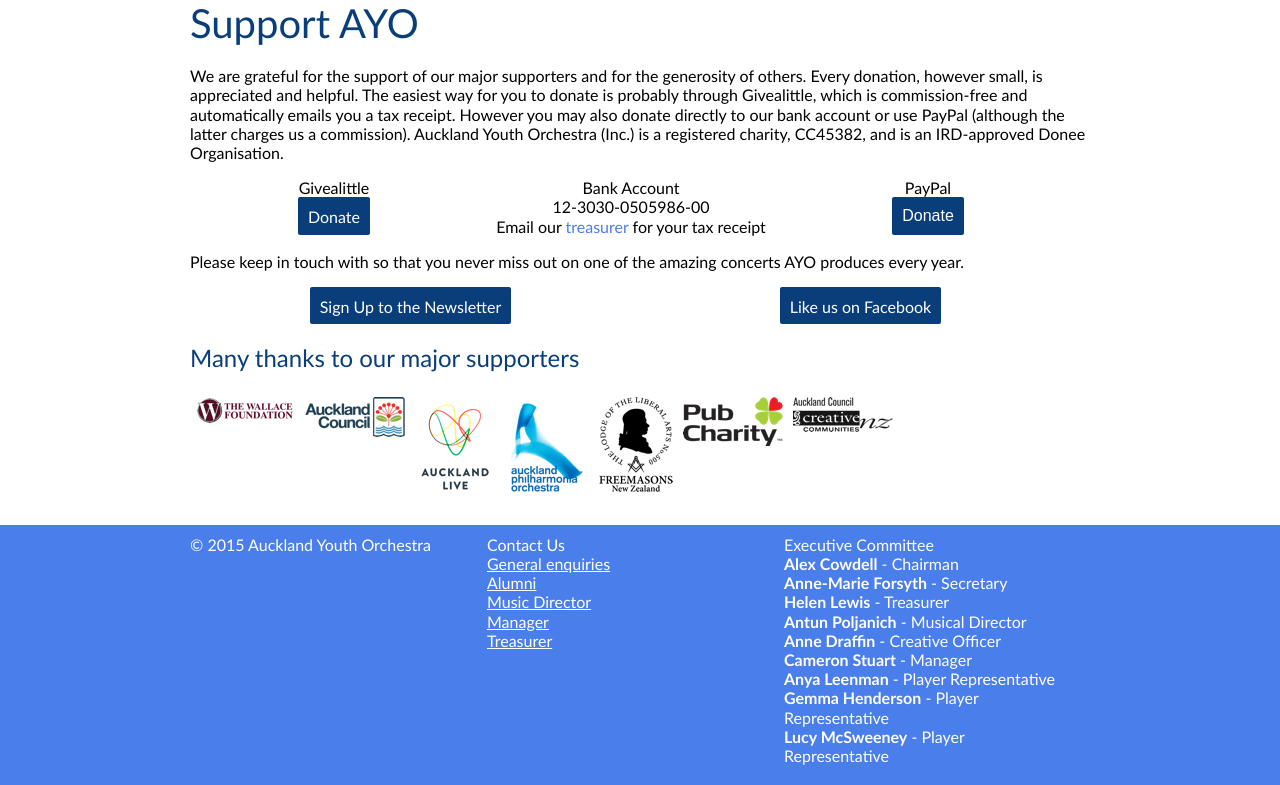
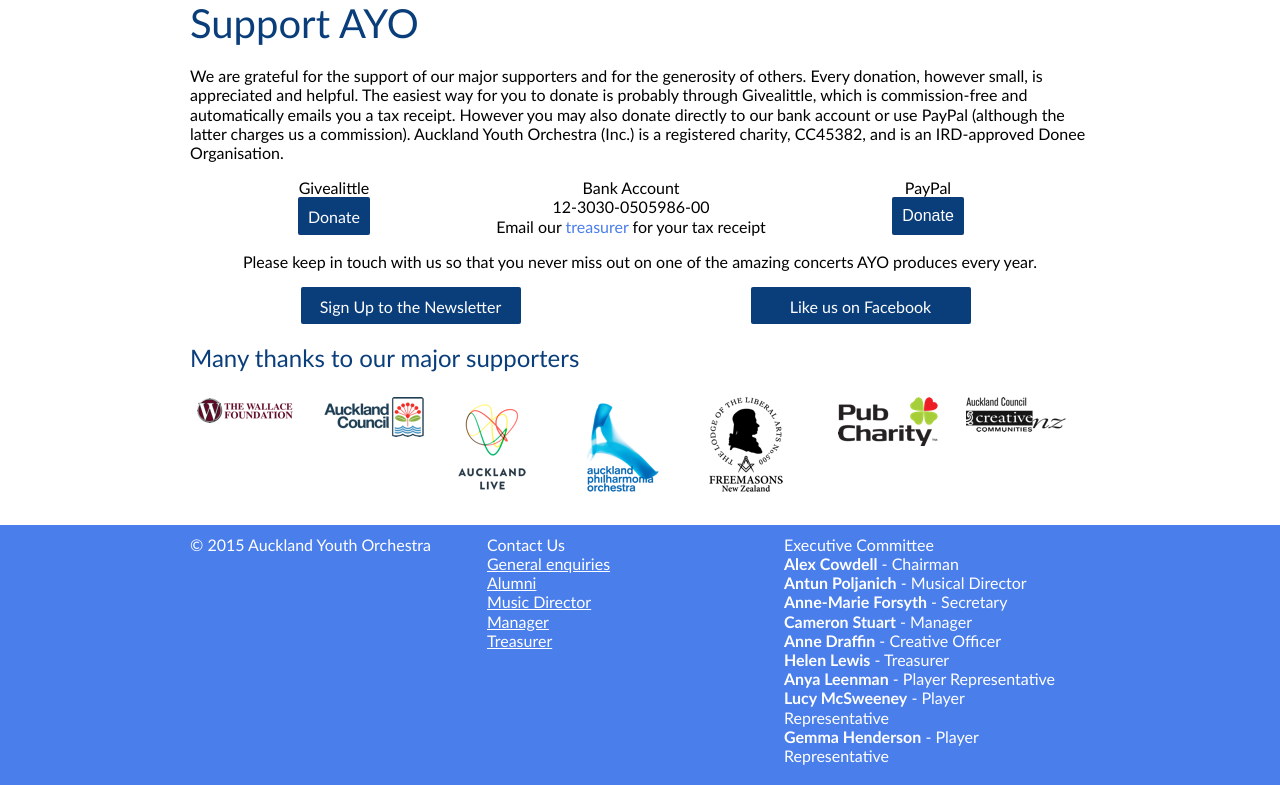
Before and after one commit to LaurenceMcF/AYOWebsite, a PHP site: page /midsummerdreams/index.html in a window 1280 px wide. Shown: the part 3670-4455 px from the top of the page. Run offline with PHP 8.4, Linux system fonts and the light colour scheme.

Commit message:
Futher client modifications

```diff
--- a/midsummerdreams/index.css
+++ b/midsummerdreams/index.css
@@ -619,6 +619,7 @@ a:hover{
 .supporters .majorsupporters li{
   float:left;
   margin:auto;
+  width:14.28%;
 }
 
 .supporters .majorsupporters li img{
--- a/midsummerdreams/index.html
+++ b/midsummerdreams/index.html
@@ -542,7 +542,7 @@
     <div class="columnthree center">
       Bank Account<br />
       12-3030-0505986-00<br />
-      Email our <a href="mailto:treasurer@ayo.org.nz?Subject=Donation%Receipt" target="_top">treasurer</a> for your tax receipt
+      Email our <a href="mailto:treasurer@ayo.org.nz" target="_top">treasurer</a> for your tax receipt
     </div>
     <div class="columnthree center">
       PayPal
@@ -554,14 +554,14 @@
     </div>
   </div>
 
-  <p>Please keep in touch with so that you never miss out on one of the amazing
+  <p class="center">Please keep in touch with us so that you never miss out on one of the amazing
     concerts AYO produces every year.</p>
   <div class="clearfix">
     <div class="columntwo center">
-      <a class="donatelink joinmail" href="javascript:void(0)">Sign Up to the Newsletter</a>
+      <a class="donatelink joinmail" style="min-width:200px;" href="javascript:void(0)">Sign Up to the Newsletter</a>
     </div>
     <div class="columntwo center">
-      <a class="donatelink" href="http://www.facebook.com/ayorchestra">Like us on Facebook</a>
+      <a class="donatelink" style="min-width:200px;" href="http://www.facebook.com/ayorchestra">Like us on Facebook</a>
     </div>
   </div>
 
@@ -595,14 +595,14 @@
     Executive Committee
     <ul>
     <li><b>Alex Cowdell</b> - Chairman</li>
+    <li><b>Antun Poljanich</b> - Musical Director</li>
     <li><b>Anne-Marie Forsyth</b> - Secretary</li>
+    <li><b>Cameron Stuart</b> - Manager</li>
+    <li><b>Anne Draffin</b> - Creative Officer</li>
     <li><b>Helen Lewis</b> - Treasurer</li>
-    <li><b>Antun Poljanich</b> - Musical Director</li>
-    <li><b>Anne Draffin</b> - Creative Officer</li>
-    <li><b>Cameron Stuart</b> - Manager</li>
     <li><b>Anya Leenman</b> - Player Representative</li>
+    <li><b>Lucy McSweeney</b> - Player Representative</li>
     <li><b>Gemma Henderson</b> - Player Representative</li>
-    <li><b>Lucy McSweeney</b> - Player Representative</li>
     </ul>
   </div>
 
```
